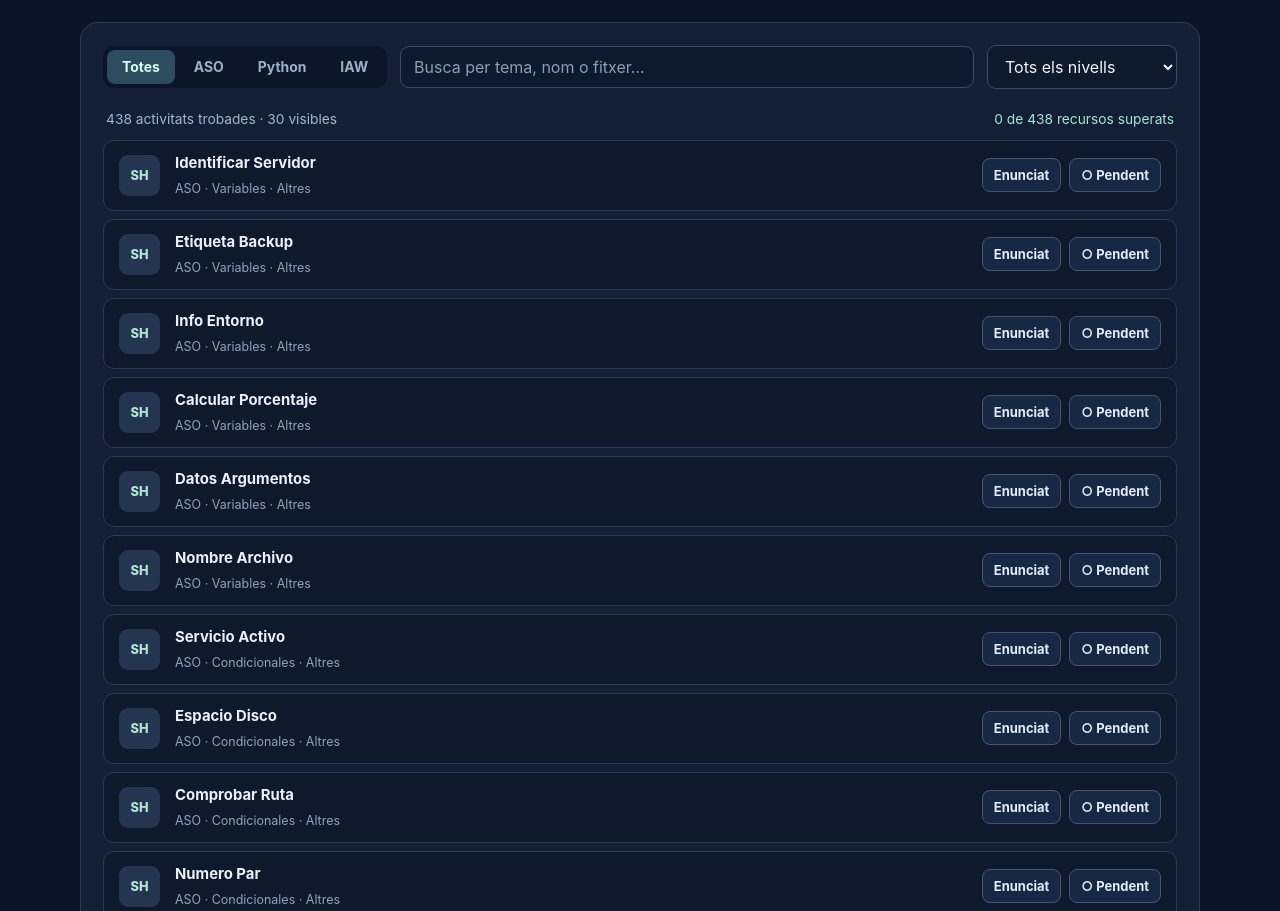
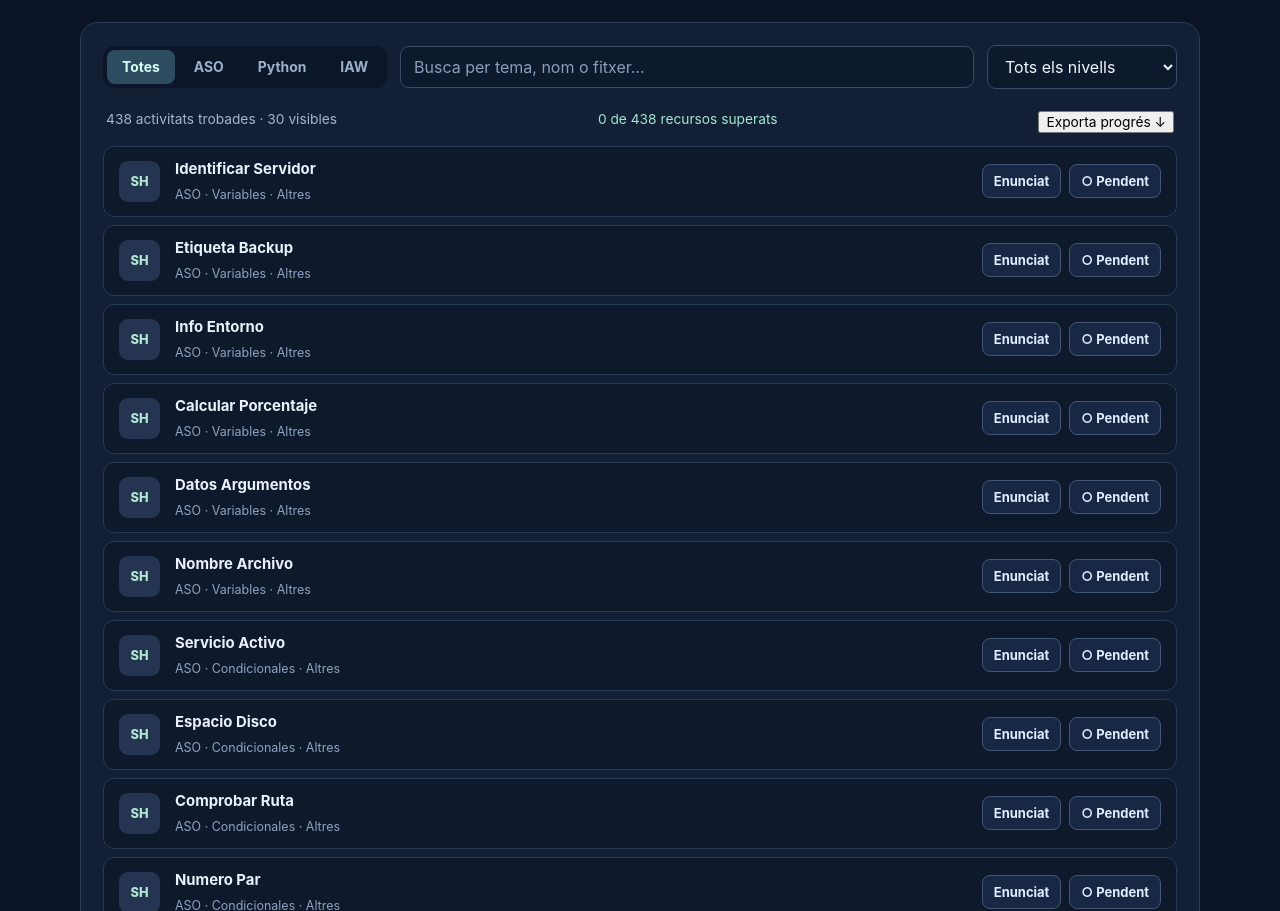
Before and after one commit to jossanmar9/practica-asir, a plain HTML site: page index.html in a window 1280 px wide. Shown: the part 1441-2352 px from the top of the page. Drawn offline with Linux system fonts and the light colour scheme.

Commit message:
web: afegir exportacio del progrés a CSV

```diff
--- a/index.html
+++ b/index.html
@@ -51,7 +51,7 @@
           <label class="field search"><span class="sr-only">Busca exercicis</span><input id="search" type="search" placeholder="Busca per tema, nom o fitxer…" autocomplete="off"></label>
           <label class="field select"><span class="sr-only">Nivell</span><select id="level"><option value="">Tots els nivells</option><option value="Practicar">Practicar</option><option value="Entregar">Entregar</option><option value="Simulacre">Simulacres</option><option value="Casos">Casos IAW</option><option value="Altres">Altres exercicis</option></select></label>
         </div>
-        <div class="library-status"><span id="summary" aria-live="polite">Carregant exercicis…</span><span id="progress" class="progress"></span></div>
+        <div class="library-status"><span id="summary" aria-live="polite">Carregant exercicis…</span><span id="progress" class="progress"></span><button type="button" id="export-progress" class="export" title="Exporta el seguiment en un CSV per guardar una còpia">Exporta progrés ↓</button></div>
         <div id="exercise-list" class="exercise-list" aria-live="polite"></div>
         <div class="library-footer"><button type="button" id="more" class="button ghost" hidden>Mostra'n més</button></div>
       </div>
```
